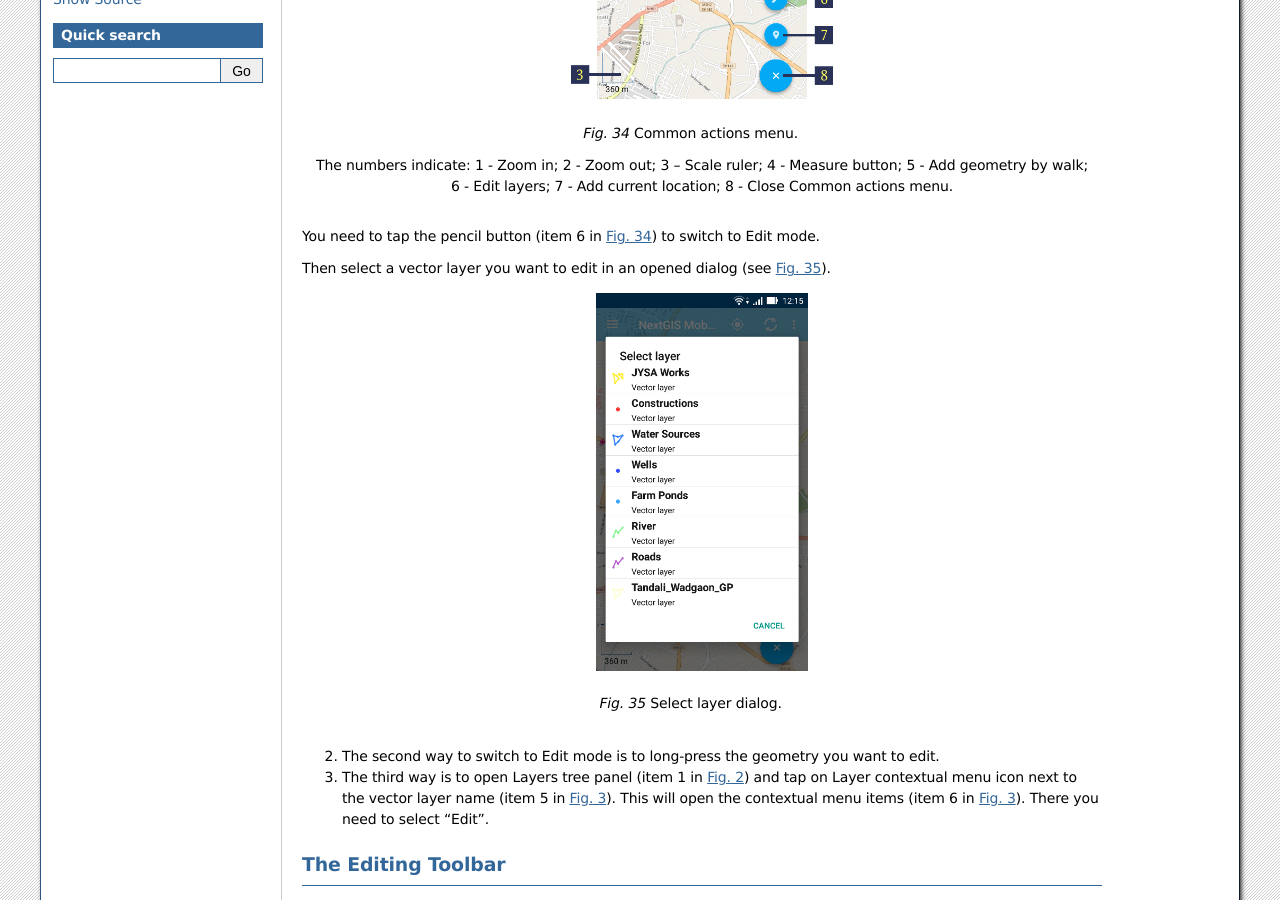
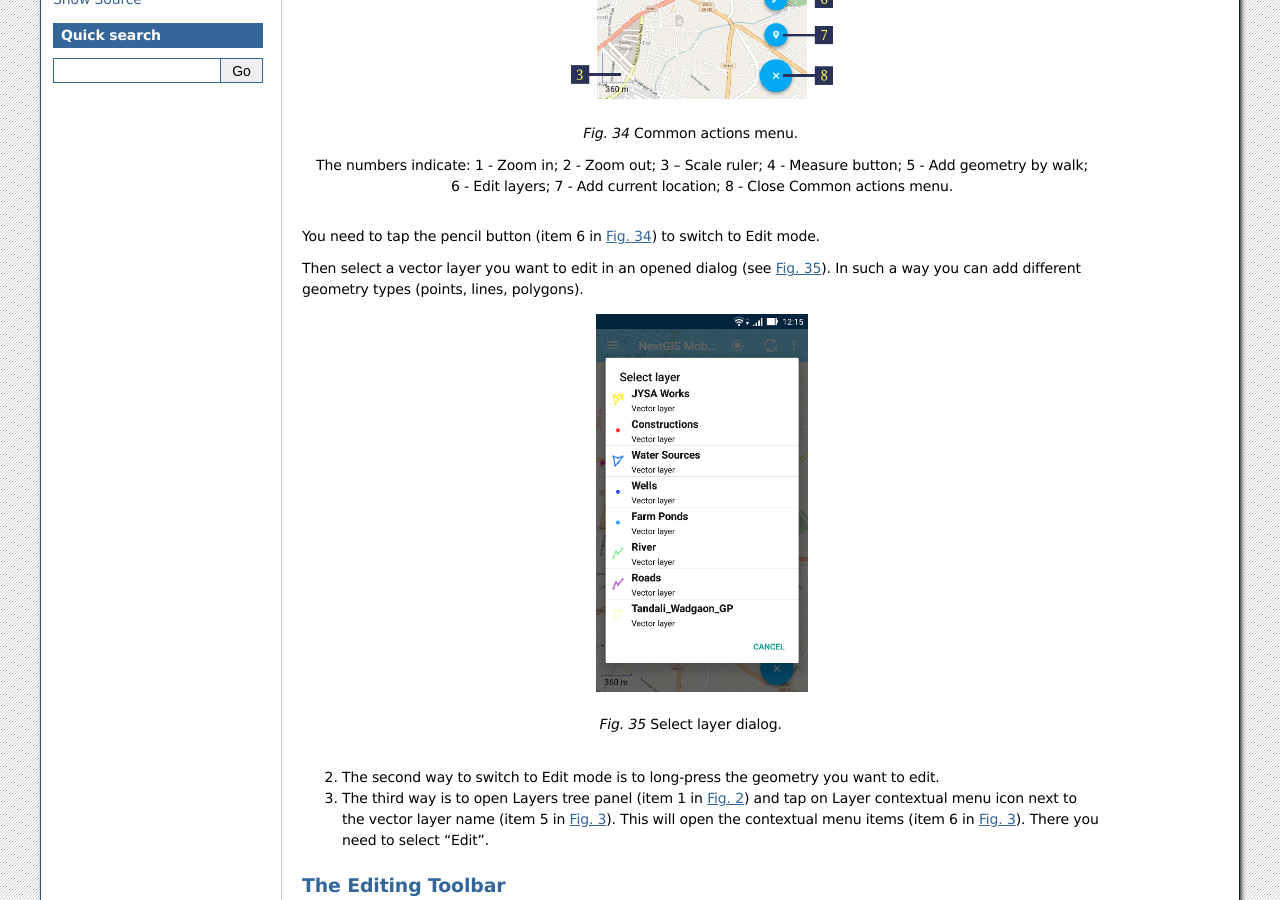
Before and after one commit to nextgis/docs_ngmobile, a Sphinx documentation site: the page built from source/editing.rst, in a window 1280 px wide and 900 px high, scrolled down 630 px. Built offline with Sphinx 7.4.7, drawn with Linux system fonts in a browser that asks for light colours; formulas are drawn with MathJax 3.

Commit message:
changes in 3.5.1, 3.5.2 eng doc

```diff
--- a/source/editing.rst
+++ b/source/editing.rst
@@ -31,7 +31,7 @@ There are several ways to switch to Edit mode.
 
 You need to tap the pencil button (item 6 in :numref:`ngmobile_common_action_menu_pic`) to switch to Edit mode.
 
-Then select a vector layer you want to edit in an opened dialog (see :numref:`ngmobile_select_layer_dialogtch_pic`).
+Then select a vector layer you want to edit in an opened dialog (see :numref:`ngmobile_select_layer_dialogtch_pic`). In such a way you can add different geometry types (points, lines, polygons).
 
 .. figure:: _static/select_layer_dialogtch.png
    :name: ngmobile_select_layer_dialogtch_pic
```
